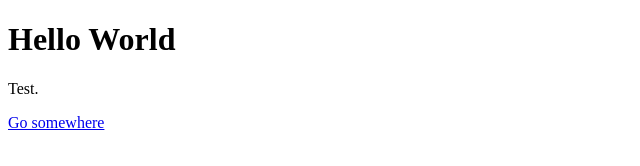
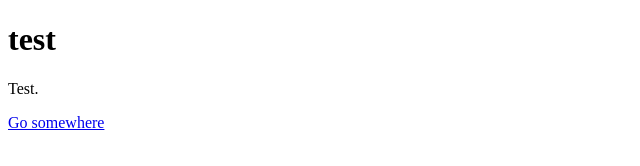
Before and after one commit to krstnmichalski/RolPapersTEST, a website: page index.html in a window 1280 px wide. Shown: the whole page, without its empty margins (0-640 px from the left). Drawn offline with Linux system fonts and the light colour scheme.

Commit message:
Update index.html

```diff
--- a/index.html
+++ b/index.html
@@ -1,7 +1,7 @@
 <!DOCTYPE html>
 <html>
 <body>
-<h1>Hello World</h1>
+<h1>test</h1>
 <p>Test.</p>
 <a href="homepage.html" class="btn btn-primary">Go somewhere</a>
 </body>
```
